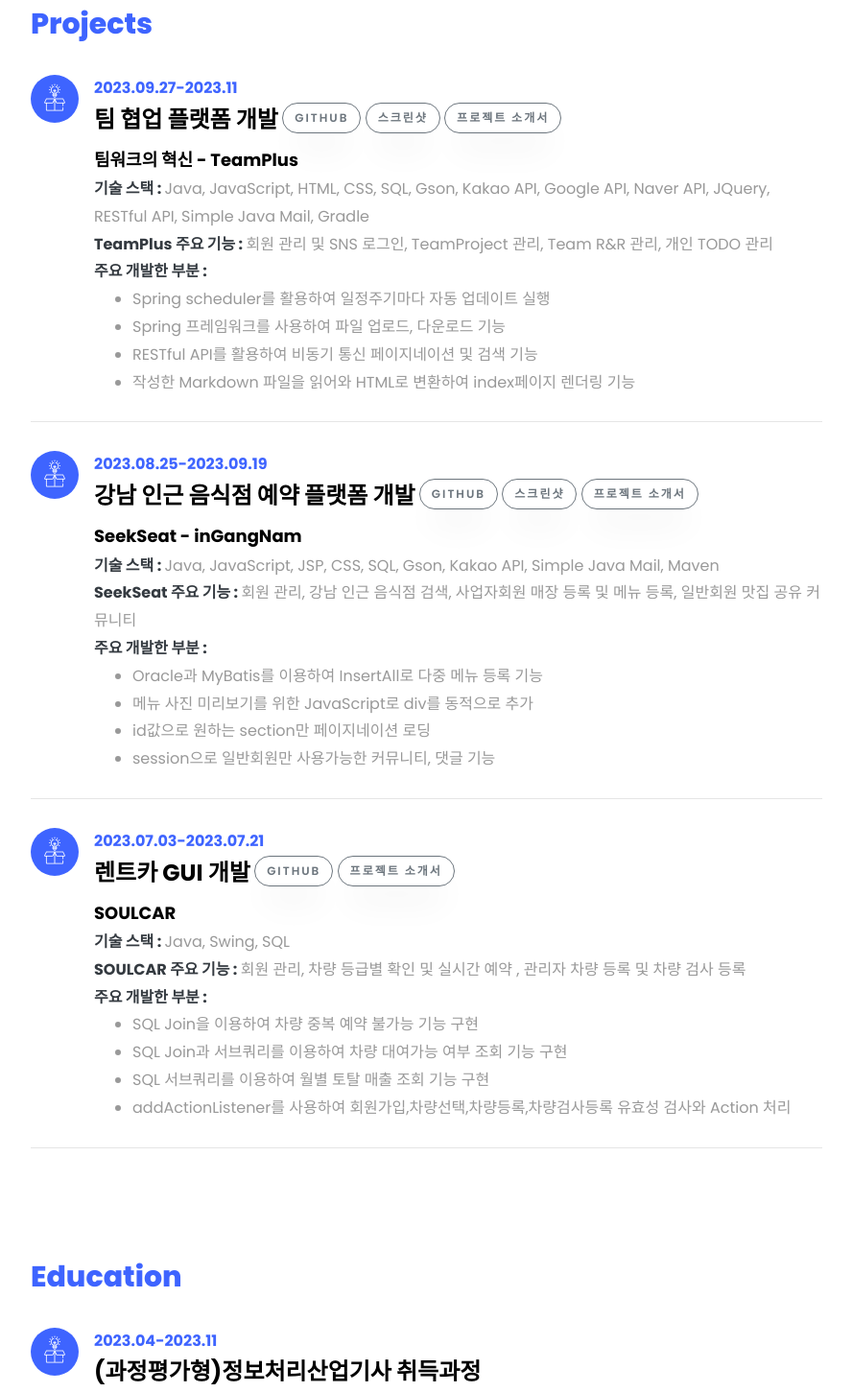
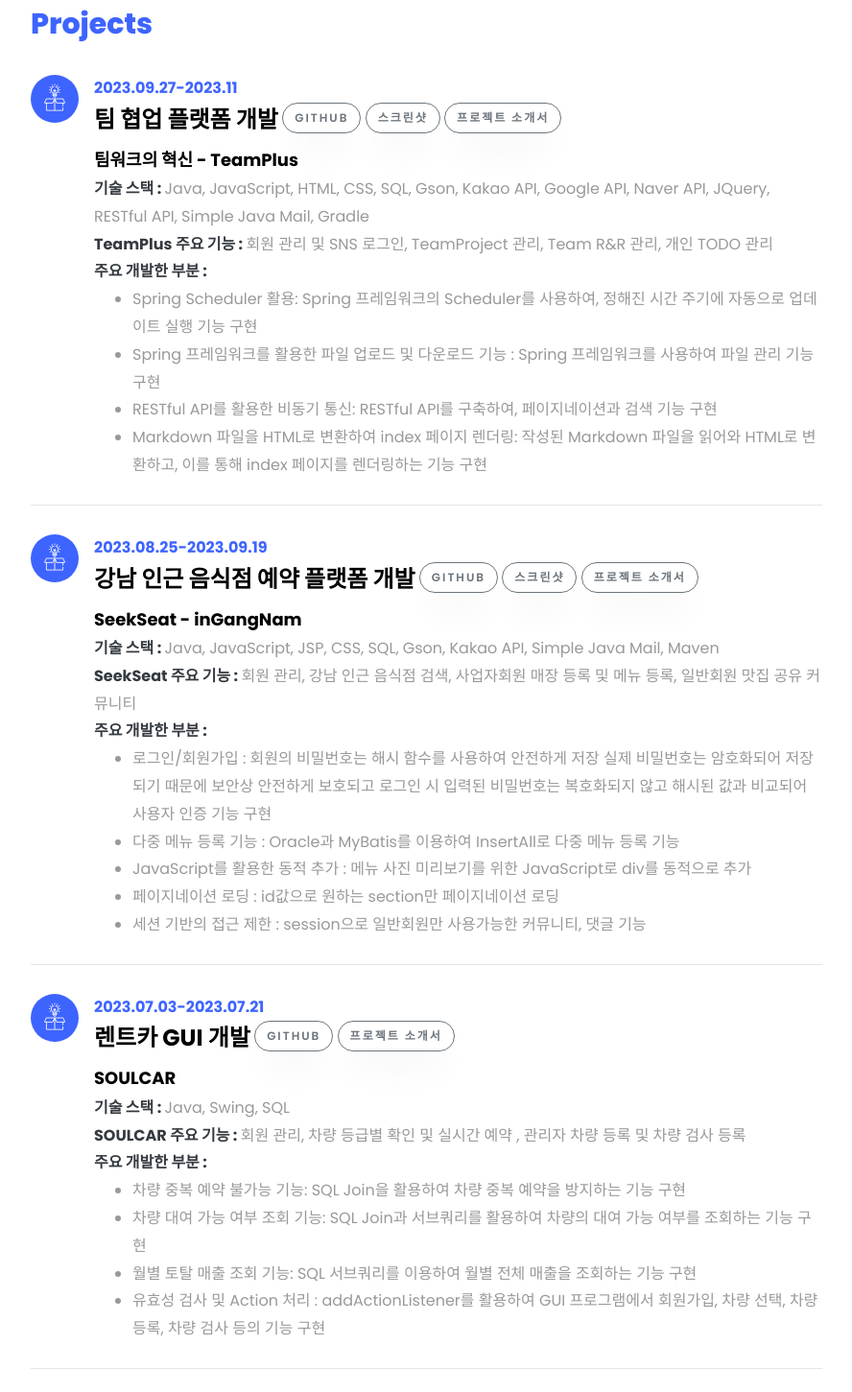
Before and after one commit to HongSeungHee25/Portfolio.github.io, a plain HTML site: page index.html in a window 1280 px wide. Shown: the part 1743-3194 px from the top of the page at 96% size, without its empty margins (338-1226 px from the left). Drawn offline with Linux system fonts and the light colour scheme; animation ran at ten frames a second; files whose address does not match are found by name.

Commit message:
프로젝트 내용 수정

```diff
--- a/index.html
+++ b/index.html
@@ -188,10 +188,10 @@
 									Gradle
 								</div>
 								<div> <b class="text-dark">TeamPlus 주요 기능 : </b> 회원 관리 및 SNS 로그인, TeamProject 관리, Team R&R 관리, 개인 TODO 관리</div>
-								<div> <b class="text-dark">주요 개발한 부분 : </b> <ul><li>Spring scheduler를 활용하여 일정주기마다 자동 업데이트 실행</li>
-									<li>Spring 프레임워크를 사용하여 파일 업로드, 다운로드 기능</li>
-									<li>RESTful API를 활용하여 비동기 통신 페이지네이션 및 검색 기능</li>
-								<li>작성한 Markdown 파일을 읽어와 HTML로 변환하여 index페이지 렌더링 기능</li></ul></div>
+								<div> <b class="text-dark">주요 개발한 부분 : </b> <ul><li>Spring Scheduler 활용: Spring 프레임워크의 Scheduler를 사용하여, 정해진 시간 주기에 자동으로 업데이트 실행 기능 구현</li>
+									<li>Spring 프레임워크를 활용한 파일 업로드 및 다운로드 기능 : Spring 프레임워크를 사용하여 파일 관리 기능 구현</li>
+									<li>RESTful API를 활용한 비동기 통신: RESTful API를 구축하여, 페이지네이션과 검색 기능 구현</li>
+								<li>Markdown 파일을 HTML로 변환하여 index 페이지 렌더링: 작성된 Markdown 파일을 읽어와 HTML로 변환하고, 이를 통해 index 페이지를 렌더링하는 기능 구현</li></ul></div>
 							</div>
 						</div>
 						<div class="resume-wrap d-flex ftco-animate">
@@ -216,10 +216,11 @@
 								</div>
 								<div> <b class="text-dark">SeekSeat 주요 기능 : </b> 회원 관리, 강남 인근 음식점 검색, 사업자회원 매장 등록 및 메뉴 등록, 일반회원 맛집 공유 커뮤니티 </div>
 								<div> <b class="text-dark">주요 개발한 부분 : </b> <ul>
-									<li>Oracle과 MyBatis를 이용하여 InsertAll로 다중 메뉴 등록 기능</li>
-									<li>메뉴 사진 미리보기를 위한 JavaScript로 div를 동적으로 추가</li>
-									<li>id값으로 원하는 section만 페이지네이션 로딩</li>
-									<li>session으로 일반회원만 사용가능한 커뮤니티, 댓글 기능</li>
+									<li>로그인/회원가입 : 회원의 비밀번호는 해시 함수를 사용하여 안전하게 저장 실제 비밀번호는 암호화되어 저장되기 때문에 보안상 안전하게 보호되고 로그인 시 입력된 비밀번호는 복호화되지 않고 해시된 값과 비교되어 사용자 인증 기능 구현</li>
+									<li>다중 메뉴 등록 기능 : Oracle과 MyBatis를 이용하여 InsertAll로 다중 메뉴 등록 기능</li>
+									<li>JavaScript를 활용한 동적 추가 : 메뉴 사진 미리보기를 위한 JavaScript로 div를 동적으로 추가</li>
+									<li>페이지네이션 로딩 : id값으로 원하는 section만 페이지네이션 로딩</li>
+									<li>세션 기반의 접근 제한 : session으로 일반회원만 사용가능한 커뮤니티, 댓글 기능</li>
 								</ul> </div>
 							</div>
 						</div>
@@ -243,10 +244,10 @@
 								</div>
 								<div> <b class="text-dark">SOULCAR 주요 기능 : </b> 회원 관리, 차량 등급별 확인 및 실시간 예약 , 관리자 차량 등록 및 차량 검사 등록</div>
 								<div> <b class="text-dark">주요 개발한 부분 : </b> <ul>
-									<li>SQL Join을 이용하여 차량 중복 예약 불가능 기능 구현</li>
-									<li>SQL Join과 서브쿼리를 이용하여 차량 대여가능 여부 조회 기능 구현</li>
-									<li>SQL 서브쿼리를 이용하여 월별 토탈 매출 조회 기능 구현</li>
-									<li>addActionListener를 사용하여 회원가입,차량선택,차량등록,차량검사등록 유효성 검사와 Action 처리</li>
+									<li>차량 중복 예약 불가능 기능: SQL Join을 활용하여 차량 중복 예약을 방지하는 기능 구현</li>
+									<li>차량 대여 가능 여부 조회 기능: SQL Join과 서브쿼리를 활용하여 차량의 대여 가능 여부를 조회하는 기능 구현</li>
+									<li>월별 토탈 매출 조회 기능: SQL 서브쿼리를 이용하여 월별 전체 매출을 조회하는 기능 구현</li>
+									<li>유효성 검사 및 Action 처리 : addActionListener를 활용하여  GUI 프로그램에서 회원가입, 차량 선택, 차량 등록, 차량 검사 등의 기능 구현</li>
 								</ul></div>
 							</div>
 						</div>
```
